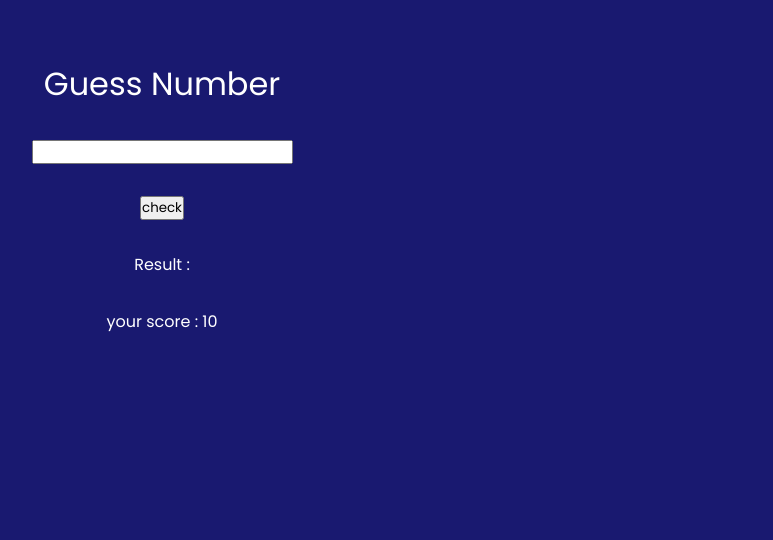
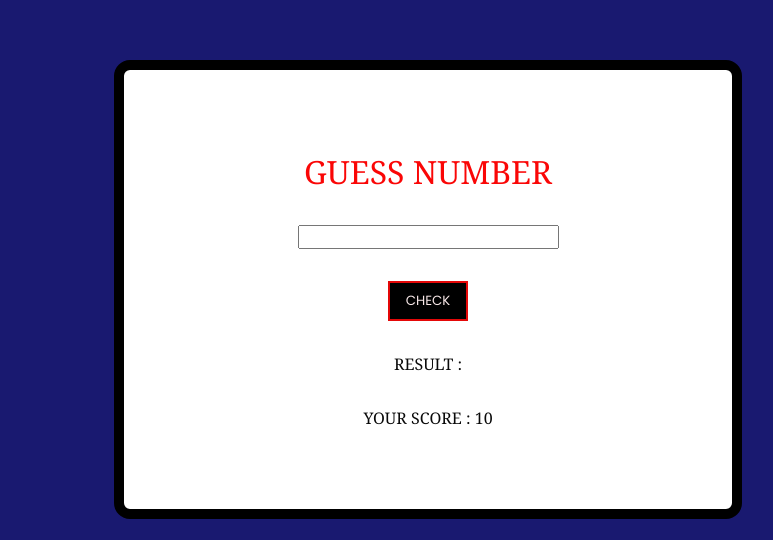
Before and after one commit to Hariprasath1996/Guess-number, a plain HTML site: page index.html in a window 1280 px wide. Shown: the part 260-800 px from the top of the page, without its empty margins (478-1251 px from the left). Drawn offline with Linux system fonts and the light colour scheme.

Commit message:
guess number task completed

```diff
--- a/index.html
+++ b/index.html
@@ -11,11 +11,11 @@
 </head>
 <body>
 <div class="Box">
-<h1 id="heading">Guess Number</h1>
+<h1 id="heading">GUESS NUMBER</h1>
 <input class="guessNumber" id="guessNumber" type="text">
-<button class="btn" id="btn" onclick="update()" >check</button>
-<p class="result" id="result">Result :</p>
-<p class="score" id="score">your score : 10 </p>
+<button class="btn" id="btn" onclick="update()" >CHECK</button>
+<p class="result" id="result">RESULT :</p>
+<p class="score" id="score">YOUR SCORE : 10 </p>
 </div>
 <script src="script.js"></script>
 </body>
--- a/script.js
+++ b/script.js
@@ -10,15 +10,16 @@ function update(){
     let enteredNumber = guessNumber.value
     if(randomNumber==enteredNumber){
         console.log("correct");
-        result.textContent = "Result : "+"you are correct"
-
-
+        result.textContent = "RESULT : "+"YOU ARE CORRECT"
+        result.style.color = "rgb(6, 250, 47)"
+        score.style.color = "rgb(6, 250, 47)"
     }
     else{
         totalScore=totalScore-1
-        score.textContent="Your score: "+totalScore
-        result.textContent = "Result : "+"you are wrong"
+        score.textContent="YOUR SCORE: "+totalScore
+        result.textContent = "RESULT : "+"YOU ARE WRONG"
+        result.style.color = " rgb(250, 6, 6)"
+        score.style.color = " rgb(250, 6, 6)"
 
     }
-
 }
--- a/style.css
+++ b/style.css
@@ -6,13 +6,15 @@
     margin: 0px;
 }
 body{
+
     width: 100vw;
     height: 100vh;
     background-color: midnightblue;
-    color: white;
+    color: rgb(10, 10, 10);
 }
 .Box{
-    width: 100%;
+    background-color: #ffffff;
+    width: 35%;
     height: auto;
     display: flex;
     flex-direction: column;
@@ -21,4 +23,29 @@ body{
     gap: 2rem;
     position: relative;
     top: 20rem;
+    left: 37rem;
+    padding: 5rem;
+    border: solid black 10px;
+    border-radius: 1rem;
 }
+#heading{
+    font-family: Georgia, 'Times New Roman', Times, serif;
+    color: rgb(250, 6, 6);
+    font: bold;
+}
+.result{
+    font-family: Georgia, 'Times New Roman', Times, serif;
+    font: bold;
+}
+.score{
+    font-family: Georgia, 'Times New Roman', Times, serif;
+    font: bold;
+}
+.btn{
+    width: 5rem;
+    height: auto;
+    padding: .5rem;
+    background-color: black;
+    color: rgb(247, 231, 231);
+    border: solid #e40808 2px;
+}
```
